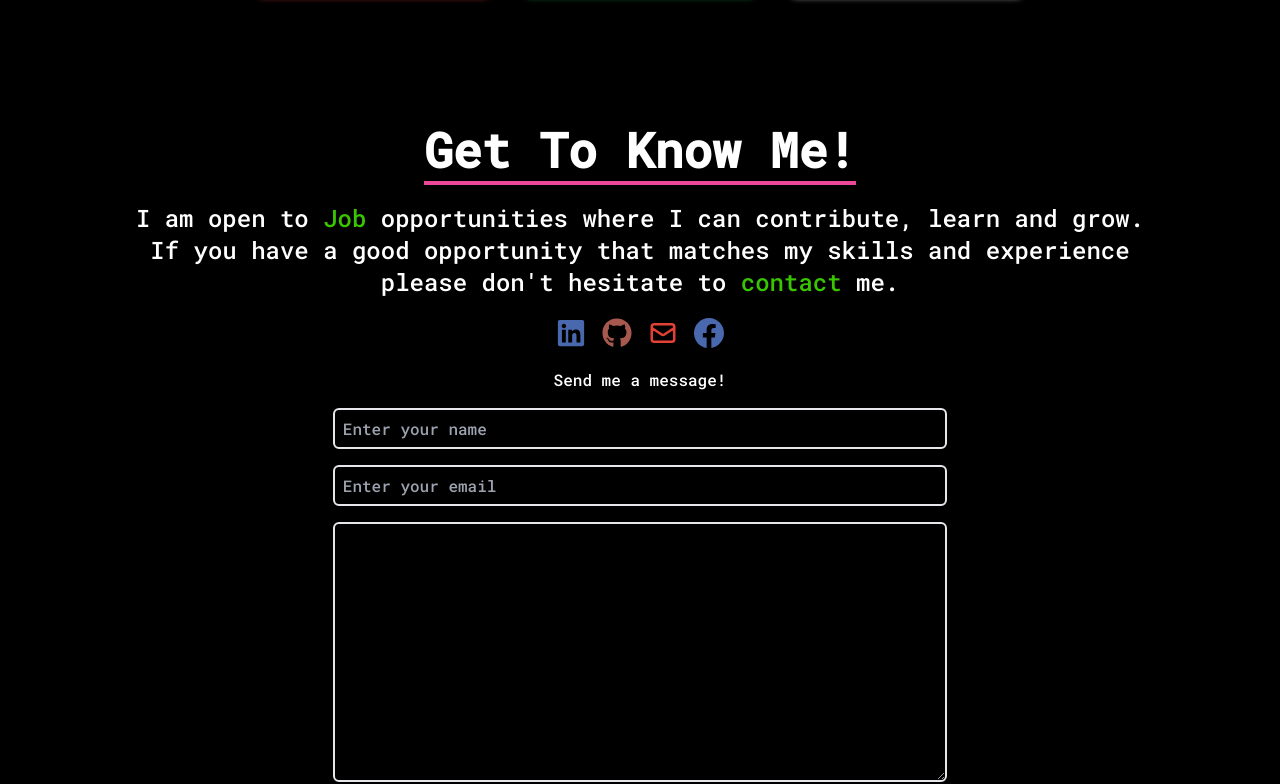
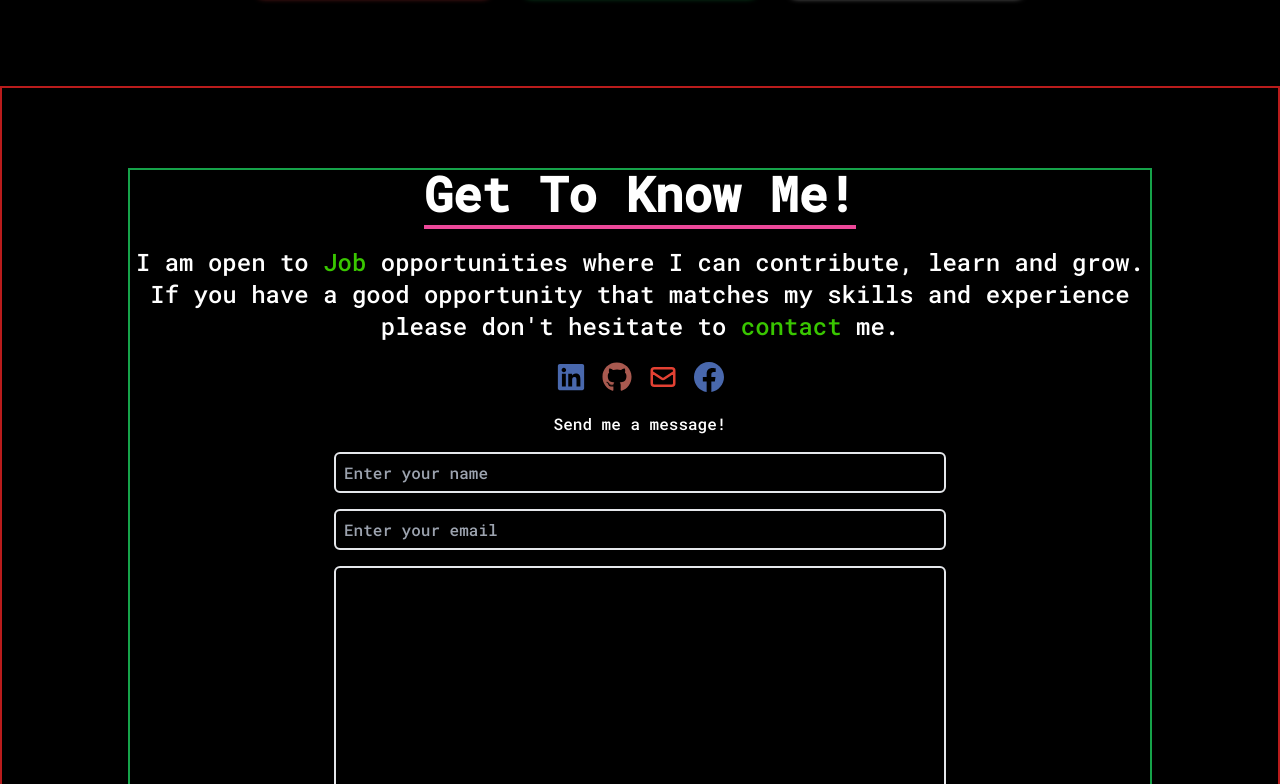
Before and after one commit to julienheng/portfoliopage-react, a React (Create React App) app: page / in a window 1280 px wide. Shown: the part 2314-3098 px from the top of the page. Built offline with nearby package versions, Linux system fonts and the light colour scheme.

Commit message:
updating

```diff
--- a/src/components/Contact.js
+++ b/src/components/Contact.js
@@ -3,8 +3,8 @@ import SocialMedia from "./SocialMedia";
 function Contact() {
   return (
     <>
-      <div name="// contact" className="w-full h-full md:h-screen px-5 bg-gradient-to-b from-black to-black text-white">
-        <div className="flex flex-col mx-auto mt-10 justify-center text-center max-w-screen-lg">
+      <div name="// contact" className="w-full h-full md:h-screen px-5 bg-gradient-to-b from-black to-black text-white border-solid border-2 border-red-700">
+        <div className="flex flex-col mx-auto mt-20 justify-center text-center max-w-screen-lg border-solid border-2 border-green-600">
           <div className="">
             <p className="text-3xl md:text-5xl font-bold inline border-b-4 border-pink-500">Get To Know Me!</p>
             <p className="mt-5 pt-2 text-md md:text-2xl">
```
